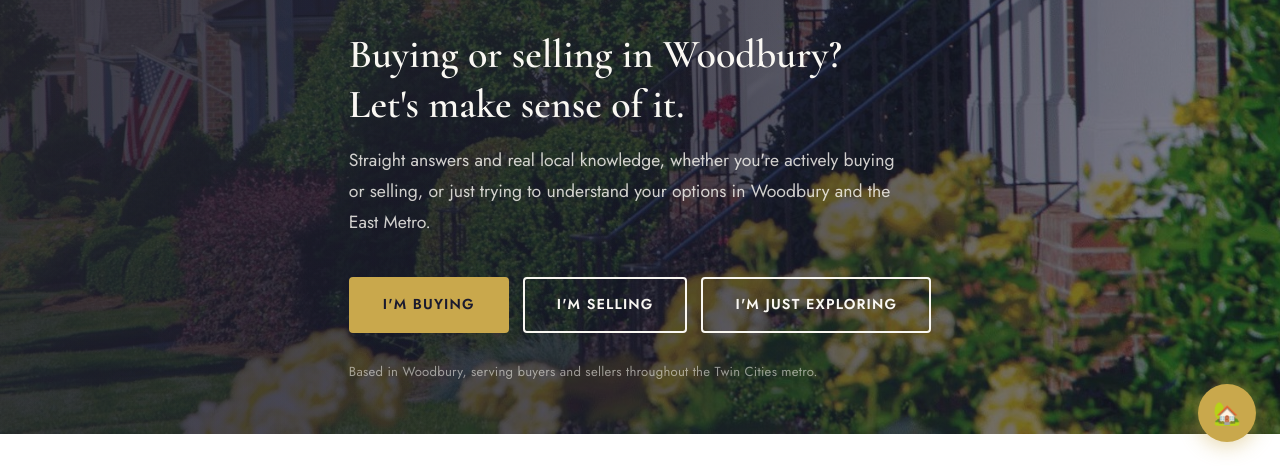
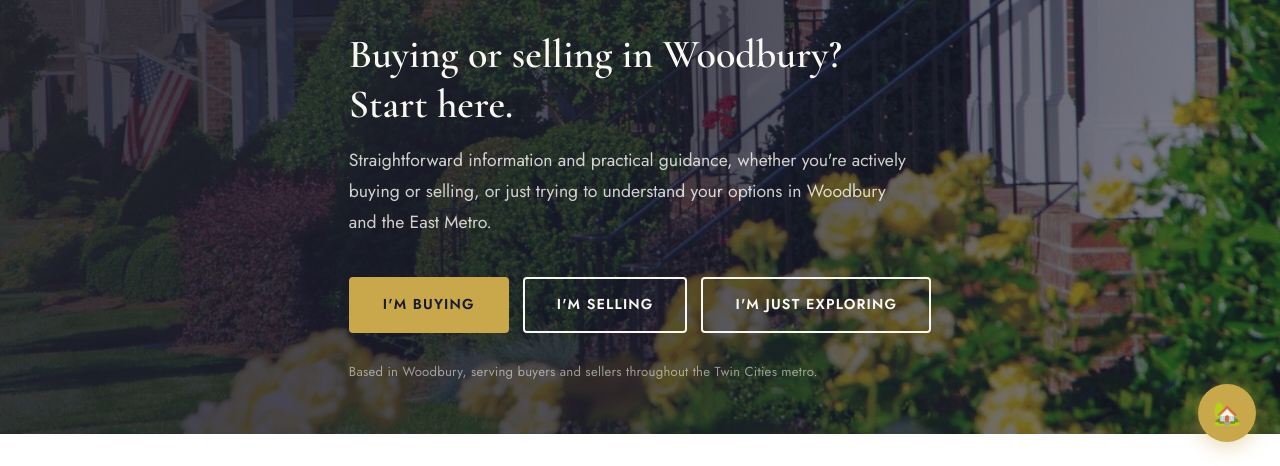
Before and after one commit to gianpaulof-pixel/WoodburyNest, a website: page index.html in a window 1280 px wide. Shown: the part 334-800 px from the top of the page. Drawn offline with nearby package versions, Linux system fonts and the light colour scheme.

Commit message:
update index

```diff
--- a/index.html
+++ b/index.html
@@ -122,8 +122,8 @@
       <div class="hero-brand-row">
         <img src="/images/logo-white.svg" alt="WoodburyNest" class="hero-logo-svg" />
       </div>
-      <h1>Buying or selling in Woodbury? Let's make sense of it.</h1>
-      <p class="lead">Straight answers and real local knowledge, whether you're actively buying or selling, or just trying to understand your options in Woodbury and the East Metro.</p>
+      <h1>Buying or selling in Woodbury? Start here.</h1>
+      <p class="lead">Straightforward information and practical guidance, whether you're actively buying or selling, or just trying to understand your options in Woodbury and the East Metro.</p>
       <div class="hero-cta">
         <a href="/buyers" class="btn btn-primary">I'm Buying</a>
         <a href="/sellers" class="btn btn-outline-light">I'm Selling</a>
```
